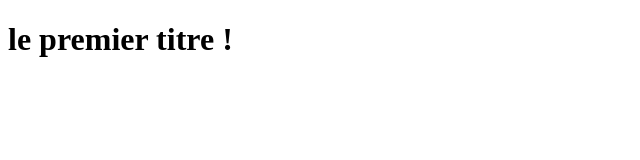
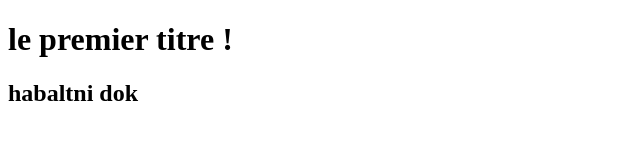
Before and after one commit to souad-git/formation-git, a plain HTML site: page pratique.html in a window 1280 px wide. Shown: the whole page, without its empty margins (0-640 px from the left). Drawn offline with Linux system fonts and the light colour scheme.

Commit message:
test-spane

```diff
--- a/pratique.html
+++ b/pratique.html
@@ -8,6 +8,7 @@
     <h1>le premier titre !
 
     </h1>
+    <h2>habaltni dok</h2>
 </head>
 <body>
 
```
